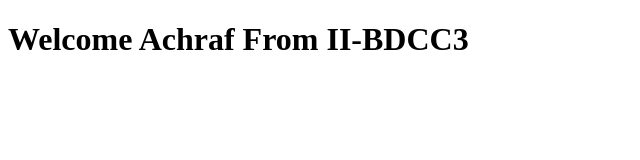
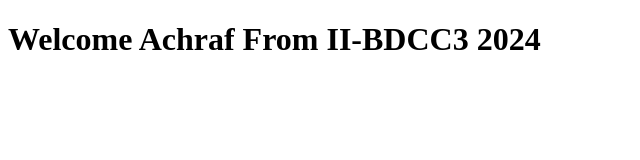
Before and after one commit to achraf-Gith/TP4, a plain HTML site: page index.html in a window 1280 px wide. Shown: the whole page, without its empty margins (0-640 px from the left). Drawn offline with Linux system fonts and the light colour scheme.

Commit message:
2 commit

```diff
--- a/index.html
+++ b/index.html
@@ -4,6 +4,6 @@
     <title>Welcome BDCC</title>
 </head>
 <body>
-<h1>Welcome Achraf From II-BDCC3</h1>
+<h1>Welcome Achraf From II-BDCC3 2024</h1>
 </body>
 </html>
```
